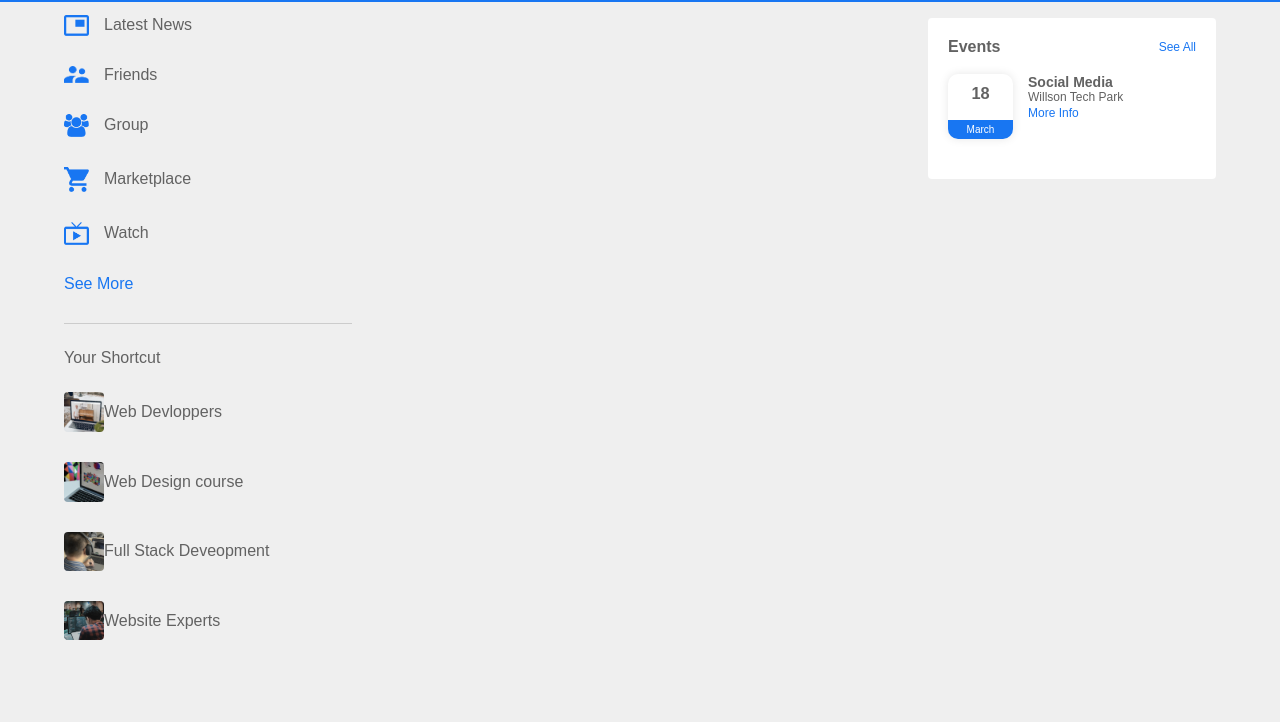
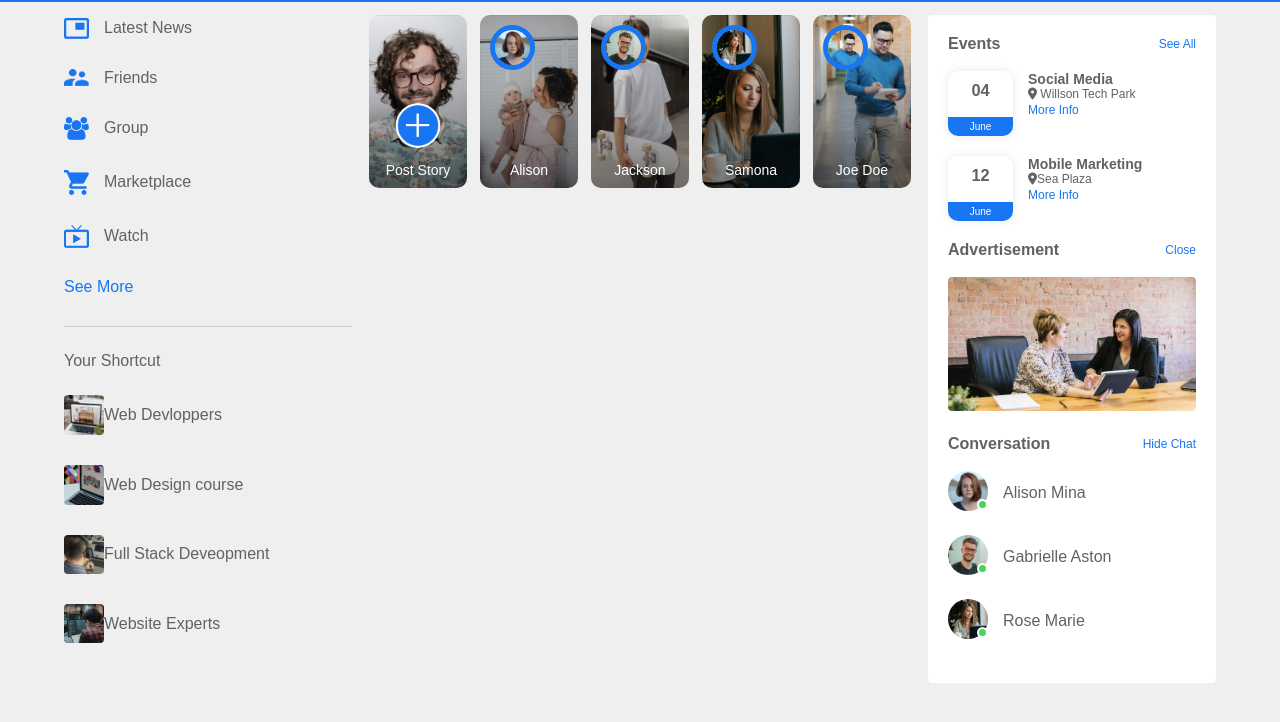
Before and after one commit to MoussaDioufDIALLO/SocialBook-With-HMTL-CSS, a plain HTML site: page index.html in a window 1280 px wide. Shown: the part 52-774 px from the top of the page. Drawn offline with Linux system fonts and the light colour scheme.

Commit message:
04/06/2023-14h

```diff
--- a/index.html
+++ b/index.html
@@ -6,6 +6,7 @@
     <meta name="viewport" content="width=device-width, initial-scale=1.0">
     <title>SocialBook</title>
     <link rel="stylesheet" href="style.css">
+    <script src="https://kit.fontawesome.com/34784892fd.js" crossorigin="anonymous"></script>
 </head>
 <body>
     <nav>
@@ -48,7 +49,34 @@
             </div>
         </div>
          <!-----------------main-content--------------->
-        <div class="main-content"></div>
+        <div class="main-content">
+
+            <div class="story-gallery">
+                <div class="story story1">
+                    <img src="images/upload.png">
+                    <p>Post Story</p>
+                </div>
+                <div class="story story2">
+                    <img src="images/member-1.png">
+                    <p>Alison</p>
+                </div>
+
+                <div class="story story3">
+                    <img src="images/member-2.png">
+                    <p>Jackson</p>
+                </div>
+                <div class="story story4">
+                    <img src="images/member-3.png">
+                    <p>Samona</p>
+                </div>
+                <div class="story story5">
+                    <img src="images/member-4.png">
+                    <p>Joe Doe</p>
+                </div>
+
+            </div>
+
+        </div>
          <!-----------------right-sidebar--------------->
         <div class="right-sidebar">
             <div class="sidebar-title">
@@ -57,15 +85,57 @@
             </div>
         <div class="event">
             <div class="left-event">
-                <h3>18</h3>
-                <span>March</span>
+                <h3>04</h3>
+                <span>June</span>
             </div>
             <div class="right-event">
                 <h4>Social Media</h4>
-                <p>Willson Tech Park</p>
+                <p><i class="fa-sharp fa-solid fa-location-dot"></i> Willson Tech Park</p>
                 <a href="#">More Info</a>
             </div>
         </div>
+        <div class="event">
+            <div class="left-event">
+                <h3>12</h3>
+                <span>June</span>
+            </div>
+            <div class="right-event">
+                <h4>Mobile Marketing</h4>
+                <p><i class="fa-sharp fa-solid fa-location-dot"></i>Sea Plaza</p>
+                <a href="#">More Info </a>
+            </div>
+        </div>
+        <div class="sidebar-title">
+            <h4>Advertisement</h4>
+            <a href="#">Close</a>
+        </div>
+         <img src="images/advertisement.png" class="sidebar-ads">
+
+         <div class="sidebar-title">
+            <h4>Conversation</h4>
+            <a href="#">Hide Chat</a>
+        </div>
+
+
+        <div class="online-list">
+            <div class="online">
+                <img src="images/member-1.png" alt="">
+            </div>
+            <p>Alison Mina</p>
+        </div>
+        <div class="online-list">
+            <div class="online">
+                <img src="images/member-2.png" alt="">
+            </div>
+            <p>Gabrielle Aston</p>
+        </div>
+        <div class="online-list">
+            <div class="online">
+                <img src="images/member-3.png" alt="">
+            </div>
+            <p>Rose Marie</p>
+        </div>
+
     </div>
 </body>
 </html>
--- a/style.css
+++ b/style.css
@@ -174,3 +174,78 @@ nav{
     font-size: 10px;
     padding: 4px 0;
 }
+.sidebar-ads{
+    width: 100%;
+    margin-bottom: 20px;
+    border-radius: 4px;
+}
+.online-list {
+    display: flex;
+    align-items: center;
+    margin-bottom: 20px;
+}
+.online-list .online img{
+    width: 40px;
+    border-radius: 50%;
+}
+.online-list .online {
+    width: 40px;
+    border-radius: 50%;
+    margin-right: 15px;
+}
+.online-list .online::after{
+    top: unset;
+    bottom: 5px;
+}
+.story-gallery{
+    display: flex;
+    justify-content: space-between;
+    margin-bottom: 20px;
+}
+.story{
+    flex-basis: 18%;
+    padding-top: 32%;
+    position: relative;
+    background-position: center;
+    background-size: cover;
+    border-radius: 10px;
+
+}
+.story img {
+    position: absolute;
+    width: 45px;
+    border-radius: 50%;
+    top: 10px;
+    left: 10px;
+    border: 5px solid #1876f2;
+}
+.story p{
+    position: absolute;
+    bottom: 10px;
+    width: 100%;
+    text-align: center;
+    color:#fff;
+    font-size: 14px;
+}
+.story1{
+    background-image:linear-gradient(transparent, rgba(0,0,0,0.5)), url(images/status-1.png);
+}
+.story2{
+    background-image:linear-gradient(transparent, rgba(0,0,0,0.5)), url(images/status-2.png);
+}
+.story3{
+    background-image:linear-gradient(transparent, rgba(0,0,0,0.5)), url(images/status-3.png);
+}
+.story4{
+    background-image:linear-gradient(transparent, rgba(0,0,0,0.5)), url(images/status-4.png);
+}
+.story5{
+    background-image:linear-gradient(transparent, rgba(0,0,0,0.5)), url(images/status-5.png);
+}
+.story.story1 img {
+    top: unset;
+    left: 50%;
+    bottom: 40px;
+    transform: translateX(-50%);
+    border: 0;
+}
```
